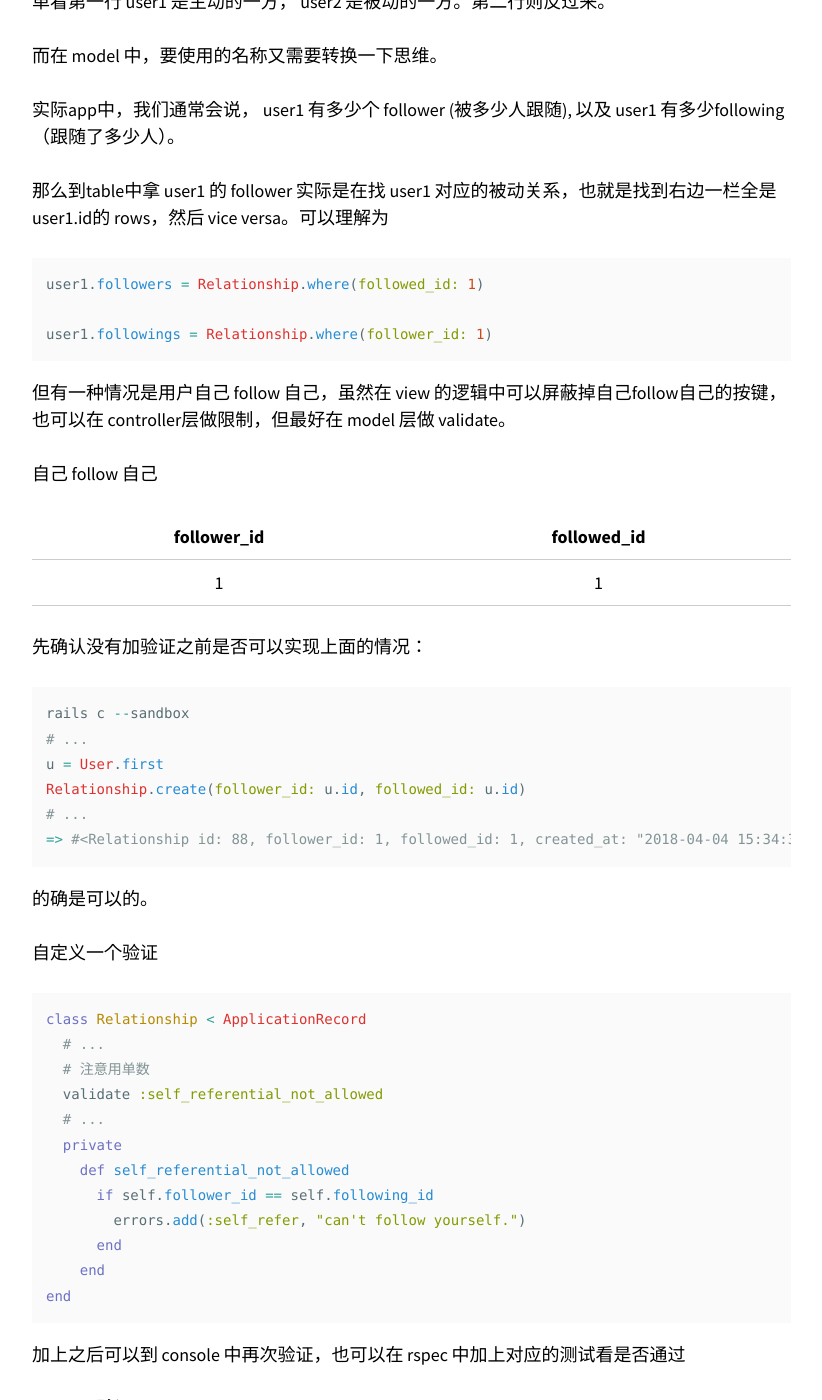
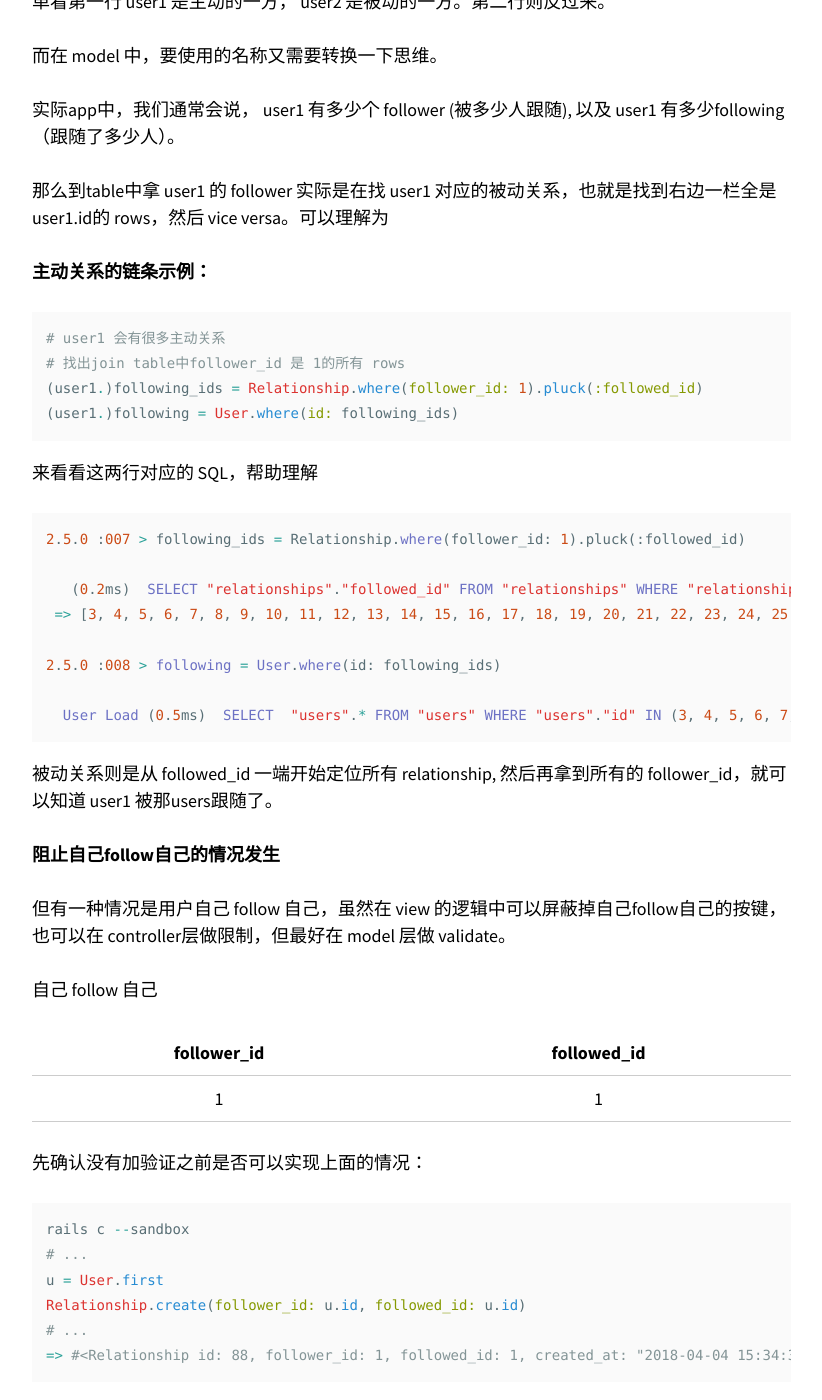
Before and after one commit to uidoyen/xullnn.github.io, a Jekyll site: the page built from _posts/2018-04-03-self-referential-validation.md, in a window 1280 px wide and 1400 px high, scrolled down 743 px. Shown: the whole window, without its empty margins (343-1165 px from the left). Built offline with Jekyll 4.4.1, drawn with Linux system fonts in a browser that asks for light colours; nearby versions of some CDN libraries.

Commit message:
standard input

````diff
--- a/_posts/2018-04-03-self-referential-validation.md
+++ b/_posts/2018-04-03-self-referential-validation.md
@@ -26,12 +26,32 @@ table name: relationships
 
 那么到table中拿 user1 的 follower 实际是在找 user1 对应的被动关系，也就是找到右边一栏全是 user1.id的 rows，然后 vice versa。可以理解为
 
+
+**主动关系的链条示例：**
+
 ```ruby
-user1.followers = Relationship.where(followed_id: 1)
-
-user1.followings = Relationship.where(follower_id: 1)
+# user1 会有很多主动关系
+# 找出join table中follower_id 是 1的所有 rows
+(user1.)following_ids = Relationship.where(follower_id: 1).pluck(:followed_id)
+(user1.)following = User.where(id: following_ids)
 ```
 
+来看看这两行对应的 SQL，帮助理解
+
+```sql
+2.5.0 :007 > following_ids = Relationship.where(follower_id: 1).pluck(:followed_id)
+
+   (0.2ms)  SELECT "relationships"."followed_id" FROM "relationships" WHERE "relationships"."follower_id" = ?  [["follower_id", 1]]
+ => [3, 4, 5, 6, 7, 8, 9, 10, 11, 12, 13, 14, 15, 16, 17, 18, 19, 20, 21, 22, 23, 24, 25, 26, 27, 28, 29, 30, 31, 32, 33, 34, 35, 36, 37, 38, 39, 40, 41, 42, 43, 44, 45, 46, 47, 48, 49, 50, 51]
+
+2.5.0 :008 > following = User.where(id: following_ids)
+
+  User Load (0.5ms)  SELECT  "users".* FROM "users" WHERE "users"."id" IN (3, 4, 5, 6, 7, 8, 9, 10, 11, 12, 13, 14, 15, 16, 17, 18, 19, 20, 21, 22, 23, 24, 25, 26, 27, 28, 29, 30, 31, 32, 33, 34, 35, 36, 37, 38, 39, 40, 41, 42, 43, 44, 45, 46, 47, 48, 49, 50, 51) LIMIT ?  [["LIMIT", 11]]
+```
+
+被动关系则是从 followed_id 一端开始定位所有 relationship, 然后再拿到所有的 follower_id，就可以知道 user1 被那users跟随了。
+
+**阻止自己follow自己的情况发生**
 
 但有一种情况是用户自己 follow 自己，虽然在 view 的逻辑中可以屏蔽掉自己follow自己的按键，也可以在 controller层做限制，但最好在 model 层做 validate。
 
````
